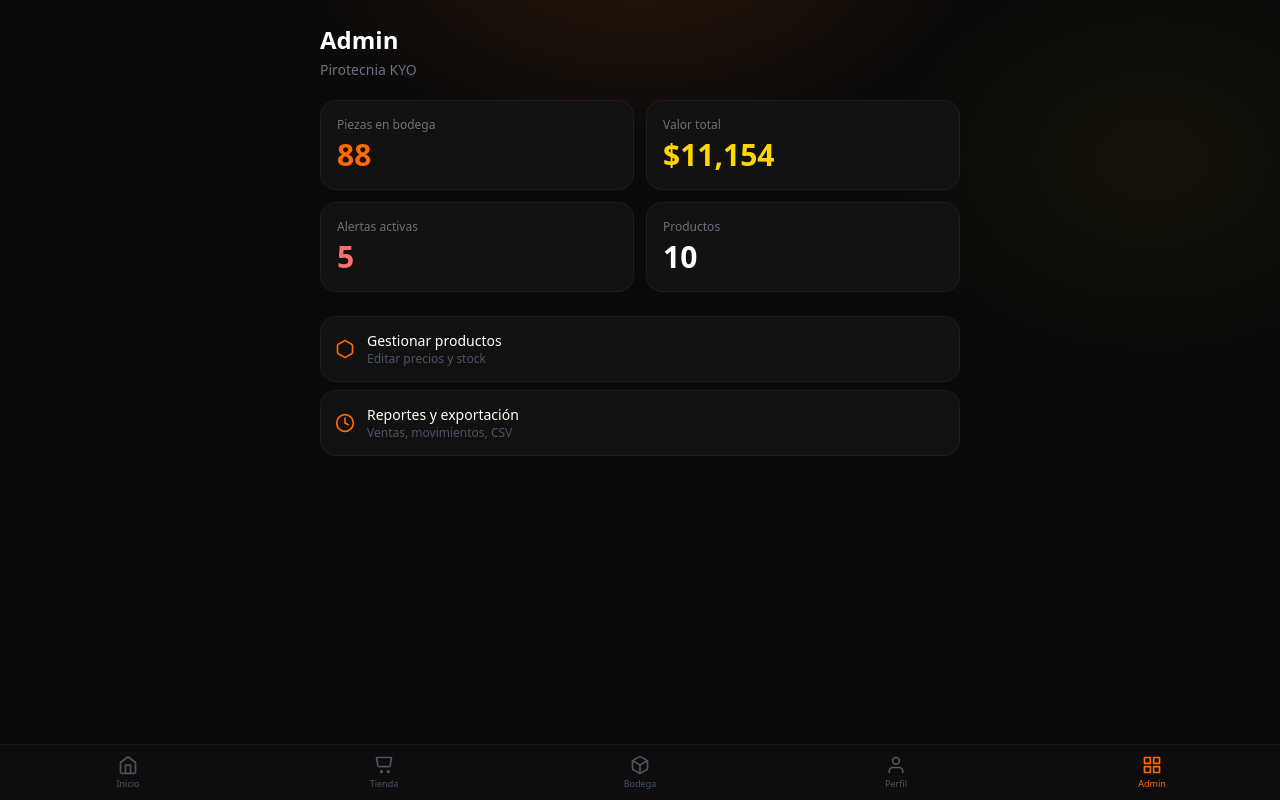
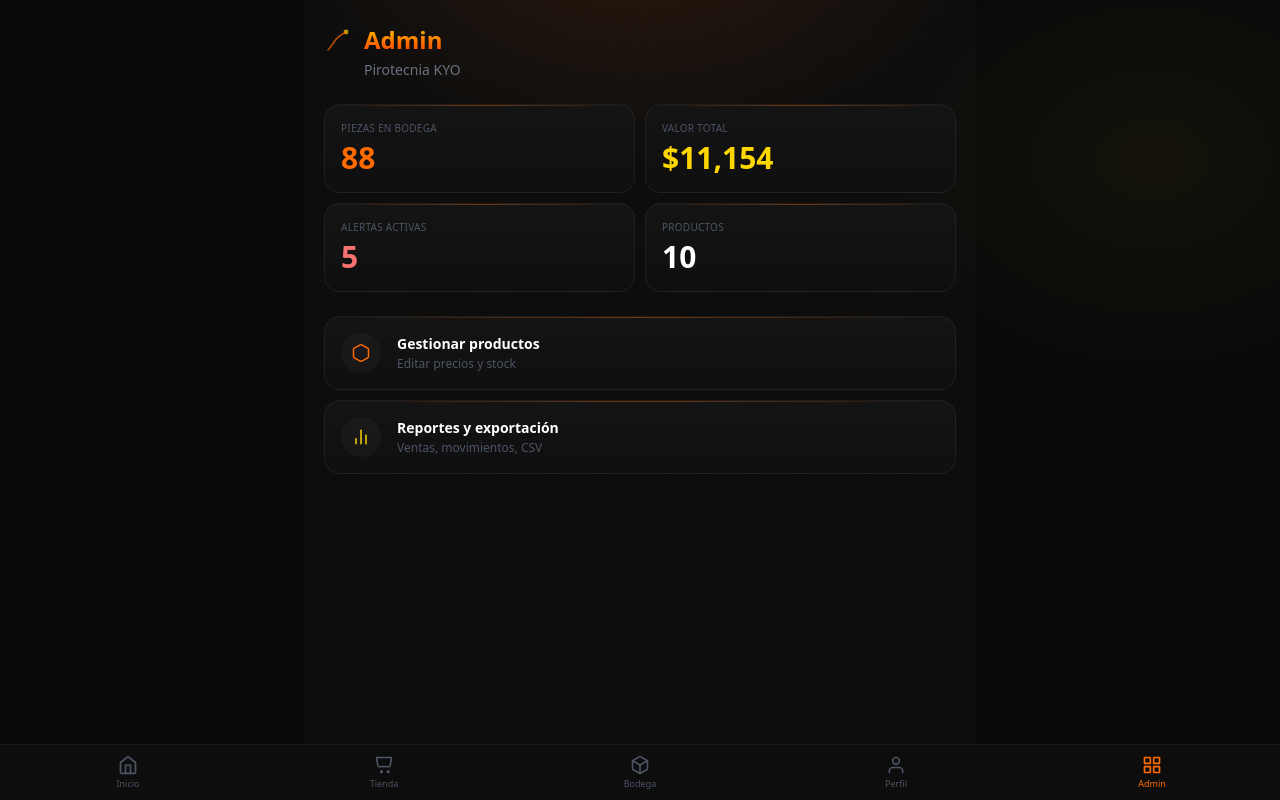
Before and after one commit to turbillon50/pirotecnia-kyo, a Next.js app: page /admin in a window 1280 px wide. Built offline with nearby package versions, Linux system fonts and the light colour scheme.

Commit message:
feat: admin con KPIs grandes

```diff
--- a/src/app/admin/page.tsx
+++ b/src/app/admin/page.tsx
@@ -2,7 +2,7 @@
 import { motion } from 'framer-motion';
 import Link from 'next/link';
 import { demoProducts } from '@/lib/demo-data';
-import { IconBox, IconClock } from '@/components/icons';
+import FuseHeader from '@/components/fuse-header';
 
 export default function AdminPage() {
   const total = demoProducts.reduce((a, p) => a + p.stock, 0);
@@ -10,51 +10,67 @@ export default function AdminPage() {
   const alertas = demoProducts.filter((p) => p.alerta).length;
 
   return (
-    <motion.main
-      initial={{ opacity: 0, y: 16 }}
-      animate={{ opacity: 1, y: 0 }}
-      transition={{ duration: 0.25 }}
-      className="px-4 pt-6 pb-4 max-w-2xl mx-auto"
-    >
-      <h1 className="text-2xl font-black text-white mb-1">Admin</h1>
-      <p className="text-gray-500 text-sm mb-5">Pirotecnia KYO</p>
+    <main className="px-5 pt-6 pb-4 max-w-2xl mx-auto kyo-grain min-h-[calc(100svh-56px)]">
+      <FuseHeader title="Admin" subtitle="Pirotecnia KYO" />
 
-      <div className="grid grid-cols-2 gap-3 mb-6">
+      <div className="grid grid-cols-2 gap-2.5 mb-6">
         {[
-          { label: 'Piezas en bodega', value: total, color: 'text-[#FF6B00]' },
-          { label: 'Valor total', value: `$${valor.toLocaleString('es-MX')}`, color: 'text-[#FFD700]' },
-          { label: 'Alertas activas', value: alertas, color: alertas > 0 ? 'text-red-400' : 'text-green-400' },
-          { label: 'Productos', value: demoProducts.length, color: 'text-white' },
+          { label: 'Piezas en bodega', value: total, color: '#FF6B00' },
+          { label: 'Valor total', value: `$${valor.toLocaleString('es-MX')}`, color: '#FFD700' },
+          { label: 'Alertas activas', value: alertas, color: alertas > 0 ? '#f87171' : '#4ade80' },
+          { label: 'Productos', value: demoProducts.length, color: '#fff' },
         ].map((k, i) => (
           <motion.div
             key={i}
-            initial={{ opacity: 0, y: 16 }}
+            initial={{ opacity: 0, y: 12 }}
             animate={{ opacity: 1, y: 0 }}
             transition={{ duration: 0.25, delay: 0.06 * i }}
-            className="bg-[#111] rounded-[var(--r-md)] p-4 border border-white/5"
+            className="kyo-card rounded-[var(--r-md)] p-4"
           >
-            <p className="text-gray-500 text-xs mb-1">{k.label}</p>
-            <p className={`text-3xl font-black ${k.color}`}>{k.value}</p>
+            <p className="text-gray-600 text-[10px] uppercase tracking-wide font-medium mb-1">{k.label}</p>
+            <p className="text-3xl font-black tabular-nums" style={{ color: k.color }}>{k.value}</p>
           </motion.div>
         ))}
       </div>
 
-      <div className="space-y-2">
-        <Link href="/admin/productos" className="flex items-center gap-3 bg-[#111] rounded-[var(--r-md)] p-3.5 border border-white/5">
-          <IconBox c="#FF6B00" s={20} />
-          <div>
-            <p className="text-white text-sm font-medium">Gestionar productos</p>
-            <p className="text-gray-600 text-xs">Editar precios y stock</p>
-          </div>
-        </Link>
-        <Link href="/admin/reportes" className="flex items-center gap-3 bg-[#111] rounded-[var(--r-md)] p-3.5 border border-white/5">
-          <IconClock c="#FF6B00" s={20} />
-          <div>
-            <p className="text-white text-sm font-medium">Reportes y exportación</p>
-            <p className="text-gray-600 text-xs">Ventas, movimientos, CSV</p>
-          </div>
-        </Link>
+      <div className="space-y-2.5">
+        {[
+          {
+            href: '/admin/productos',
+            label: 'Gestionar productos',
+            desc: 'Editar precios y stock',
+            icon: (
+              <svg viewBox="0 0 24 24" fill="none" stroke="#FF6B00" strokeWidth="1.75" strokeLinecap="round" strokeLinejoin="round">
+                <path d="M21 16V8a2 2 0 0 0-1-1.73l-7-4a2 2 0 0 0-2 0l-7 4A2 2 0 0 0 3 8v8a2 2 0 0 0 1 1.73l7 4a2 2 0 0 0 2 0l7-4A2 2 0 0 0 21 16z" />
+              </svg>
+            ),
+          },
+          {
+            href: '/admin/reportes',
+            label: 'Reportes y exportación',
+            desc: 'Ventas, movimientos, CSV',
+            icon: (
+              <svg viewBox="0 0 24 24" fill="none" stroke="#FFD700" strokeWidth="1.75" strokeLinecap="round" strokeLinejoin="round">
+                <line x1="18" y1="20" x2="18" y2="10" />
+                <line x1="12" y1="20" x2="12" y2="4" />
+                <line x1="6" y1="20" x2="6" y2="14" />
+              </svg>
+            ),
+          },
+        ].map((m, i) => (
+          <motion.div key={m.href} initial={{ opacity: 0, x: -12 }} animate={{ opacity: 1, x: 0 }} transition={{ duration: 0.25, delay: 0.1 + 0.06 * i }}>
+            <Link href={m.href} className="kyo-card rounded-[var(--r-md)] p-4 flex items-center gap-4">
+              <span className="w-10 h-10 rounded-full bg-white/[0.03] flex items-center justify-center shrink-0">
+                <span className="w-5 h-5">{m.icon}</span>
+              </span>
+              <div>
+                <p className="text-white text-sm font-bold">{m.label}</p>
+                <p className="text-gray-600 text-xs mt-0.5">{m.desc}</p>
+              </div>
+            </Link>
+          </motion.div>
+        ))}
       </div>
-    </motion.main>
+    </main>
   );
 }
```
